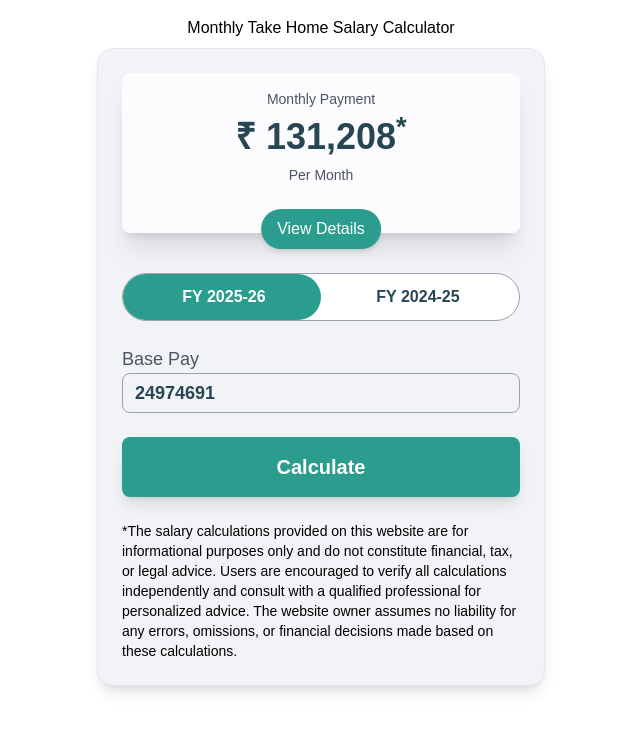
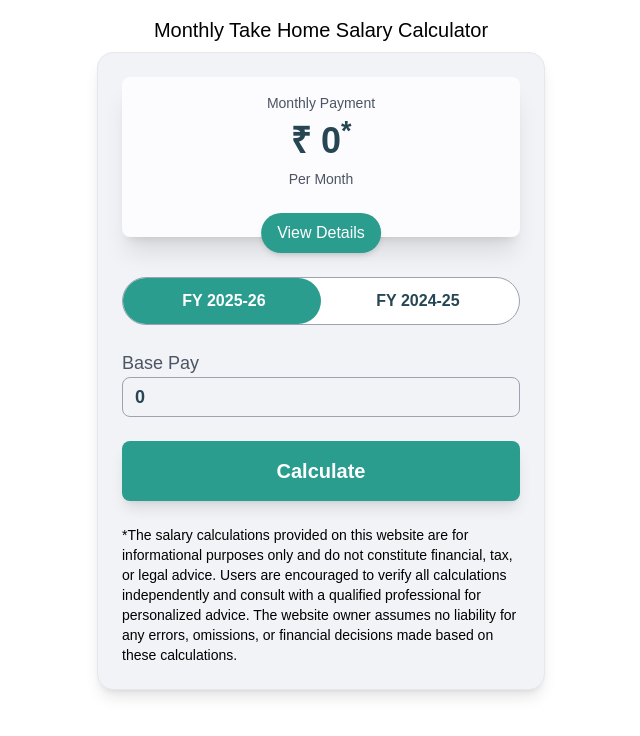
Before and after one commit to avi2609/inhand-salary, a Next.js app: page / in a window 1280 px wide. Shown: the top 736 px of the page, without its empty margins (319-959 px from the left). Built offline with nearby package versions, Linux system fonts and the light colour scheme.

Commit message:
feat: kuch bhi

```diff
--- a/app/page.tsx
+++ b/app/page.tsx
@@ -1,20 +1,23 @@
 'use client';
 import { useState } from 'react';
 export default function Home() {
-  const homePrice = 24974691;
-  const downPayment = 20;
-  const interestRate = 3.713;
-  const propertyTax = 1.2;
-  const loanAmount = homePrice * (downPayment / 100);
-  const propertyTaxAmount = (homePrice * propertyTax) / 100;
-  const monthlyPayment = 131208; // Static for now
+  const [monthlyPayment, setMonthlyPayment] = useState(0);
   const [selected, setSelected] = useState('curr');
+  const [basePay, setBasePay] = useState(0);
+
+  const handleCalculate = () => {
+    try {
+      // setMonthlyPayment()
+    } catch (error) {
+      console.error(error);
+    }
+  };
 
   return (
     <div className=" flex flex-col justify-center items-center gap-2 max-sm:min-h-screen max-sm:bg-[#f1f3f6]">
-      <h1 className="mt-4">Monthly Take Home Salary Calculator</h1>
+      <div className="mt-4 text-xl font-medium">Monthly Take Home Salary Calculator</div>
       <div className="bg-[#f1f3f6] lg:h-[70%] max-sm:min-h-screen max-w-md mx-auto shadow-lg lg:rounded-2xl p-6 space-y-6 lg:border lg:border-gray-200">
-        <div className="text-center bg-[#fcfbfe] p-4 rounded-lg relative h-40 flex flex-col gap-2 shadow-xl">
+        <div className="text-center max-sm:bg-[#fff] bg-[#fcfbfe] p-4 rounded-lg relative h-40 flex flex-col gap-2 shadow-xl">
           <h2 className="text-gray-600 text-sm">Monthly Payment</h2>
           <p className="text-4xl font-semibold text-[#264653]">
             ₹ {monthlyPayment.toLocaleString()}
@@ -59,12 +62,18 @@ export default function Home() {
           <label className="block text-gray-600 font-medium text-lg">Base Pay</label>
           <input
             type="number"
-            defaultValue={homePrice}
+            value={basePay}
+            onChange={(e) => {
+              setBasePay(Number(e.target.value));
+            }}
             className="w-full border border-gray-400 rounded-lg p-3 text-lg font-semibold h-10 bg-[#f1f3f6] text-[#264653]"
           />
         </div>
 
-        <button className="w-full bg-[#2A9D8F] text-white py-4 rounded-lg text-xl font-bold shadow-lg">
+        <button
+          className="w-full bg-[#2A9D8F] text-white py-4 rounded-lg text-xl font-bold shadow-lg"
+          onClick={handleCalculate}
+        >
           Calculate
         </button>
         <p className="text-sm">
```
